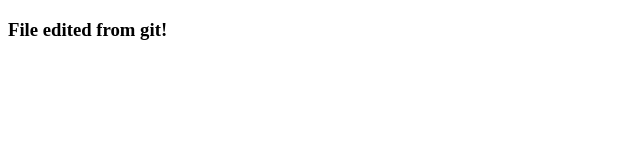
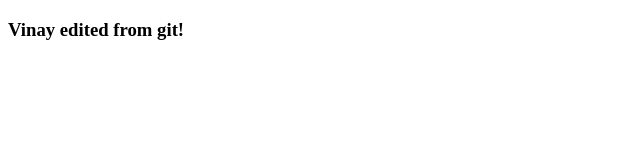
Before and after one commit to toskypd/jenkin, a website: page public/index.html in a window 1280 px wide. Shown: the full height of the page, 0-640 px from the left. Drawn offline with Linux system fonts and the light colour scheme.

Commit message:
Update index.html

```diff
--- a/public/index.html
+++ b/public/index.html
@@ -6,6 +6,6 @@
     <title>Jenkins</title>
 </head>
 <body>
-    <h3>File edited from git!</h3>
+    <h3>Vinay edited from git!</h3>
 </body>
 </html>
```
